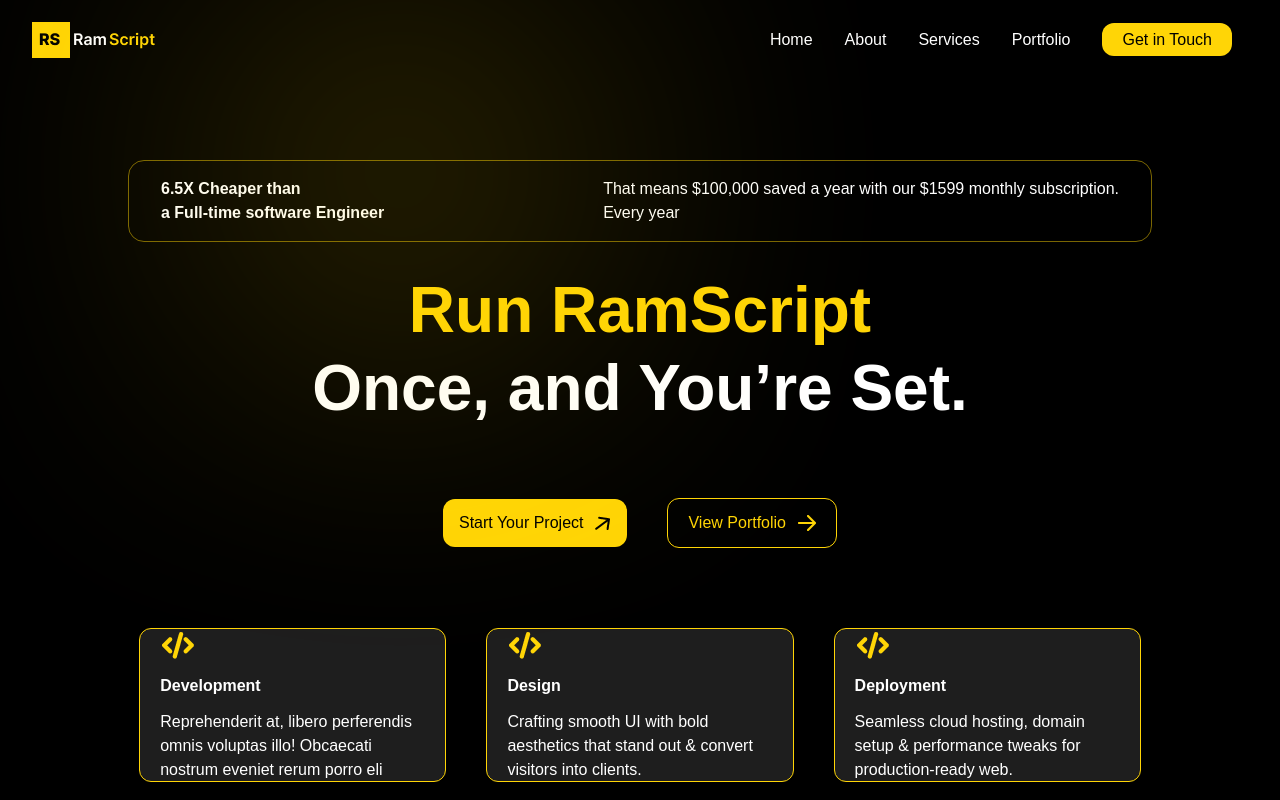
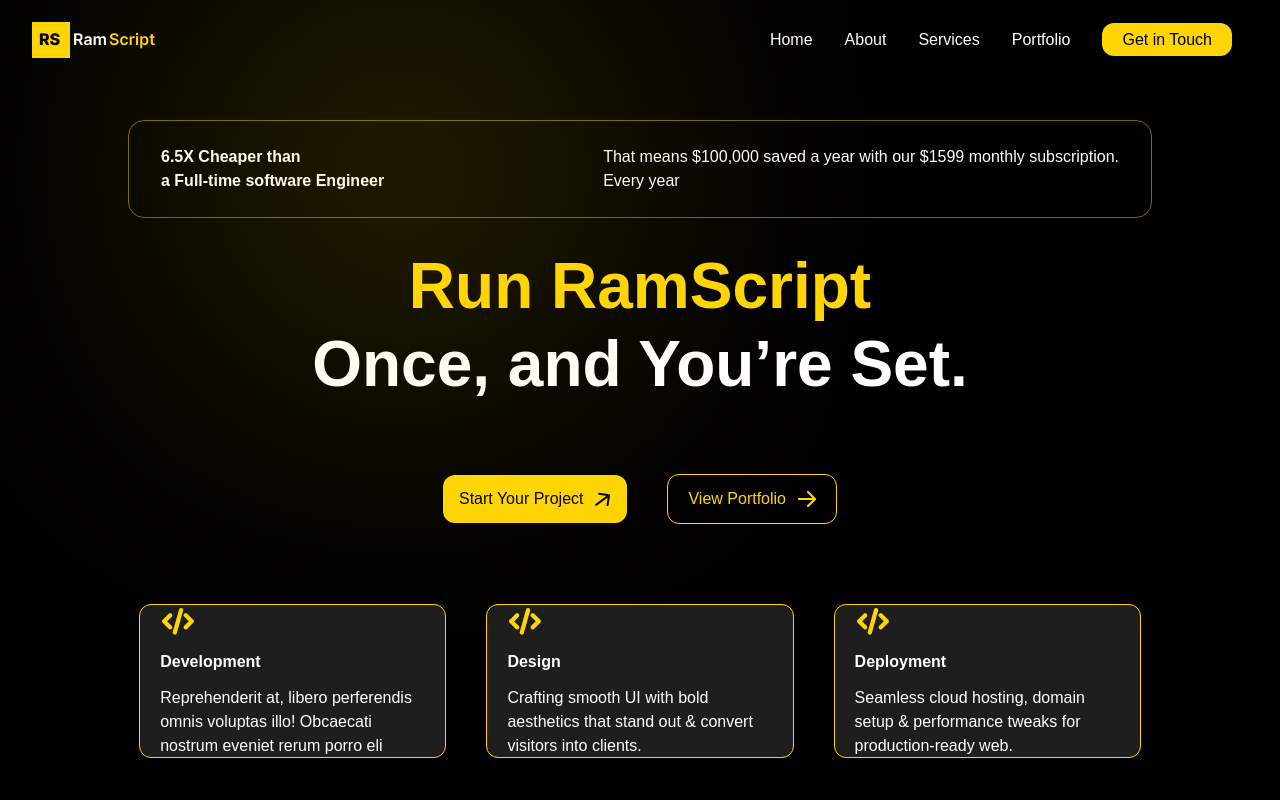
Before and after one commit to sanket5257/ramscript, a Next.js app: page / in a window 1280 px wide. Shown: the top 800 px of the page. Built offline with nearby package versions, Linux system fonts and the light colour scheme.

Commit message:
small bug fix on hero

```diff
--- a/src/app/Hero.jsx
+++ b/src/app/Hero.jsx
@@ -45,9 +45,9 @@ const moveBlurRandomly = () => {
 
         <div
           id="main"
-          className="absolute top-[10%] w-full px-4 flex flex-col items-center justify-center text-center"
+          className="absolute top-[5%] w-full px-4 flex flex-col items-center justify-center text-center"
         >
-          <div className='border border-[#ffd60679] px-8 py-4 rounded-2xl text-white mb-5 opacity-0 animate-fadeUp animation-delay-[600ms] flex justify-between items-center gap-2 w-full max-w-5xl'>
+          <div className='border border-[#ffd60679] px-8 py-6 rounded-2xl text-white mb-5 opacity-0 animate-fadeUp animation-delay-[600ms] flex justify-between items-center gap-2 w-full max-w-5xl'>
             <h1 className='font-bold text-left'>6.5X Cheaper than <br /> a Full-time software Engineer</h1>
             <h1 className='font-medium text-left'>That means $100,000 saved a year with our $1599 monthly subscription. <br /> Every year</h1>
           </div>
```
